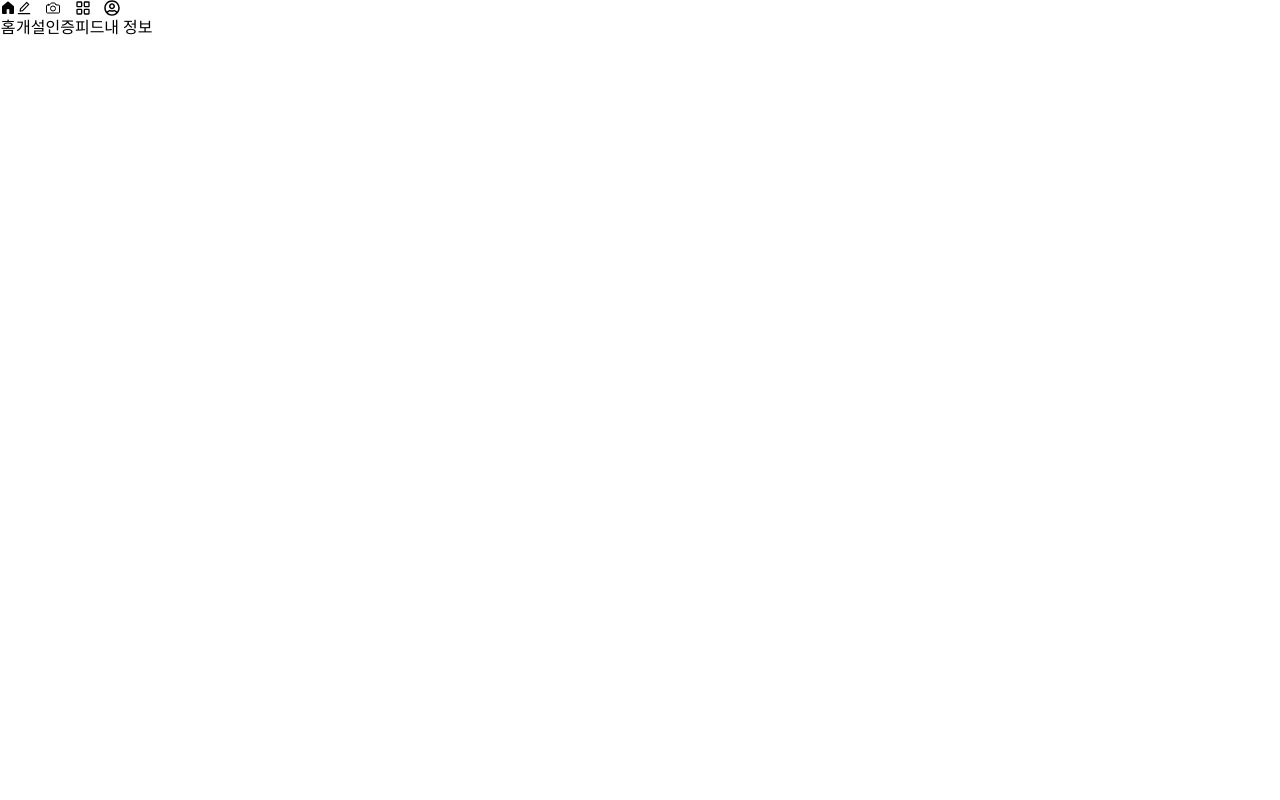
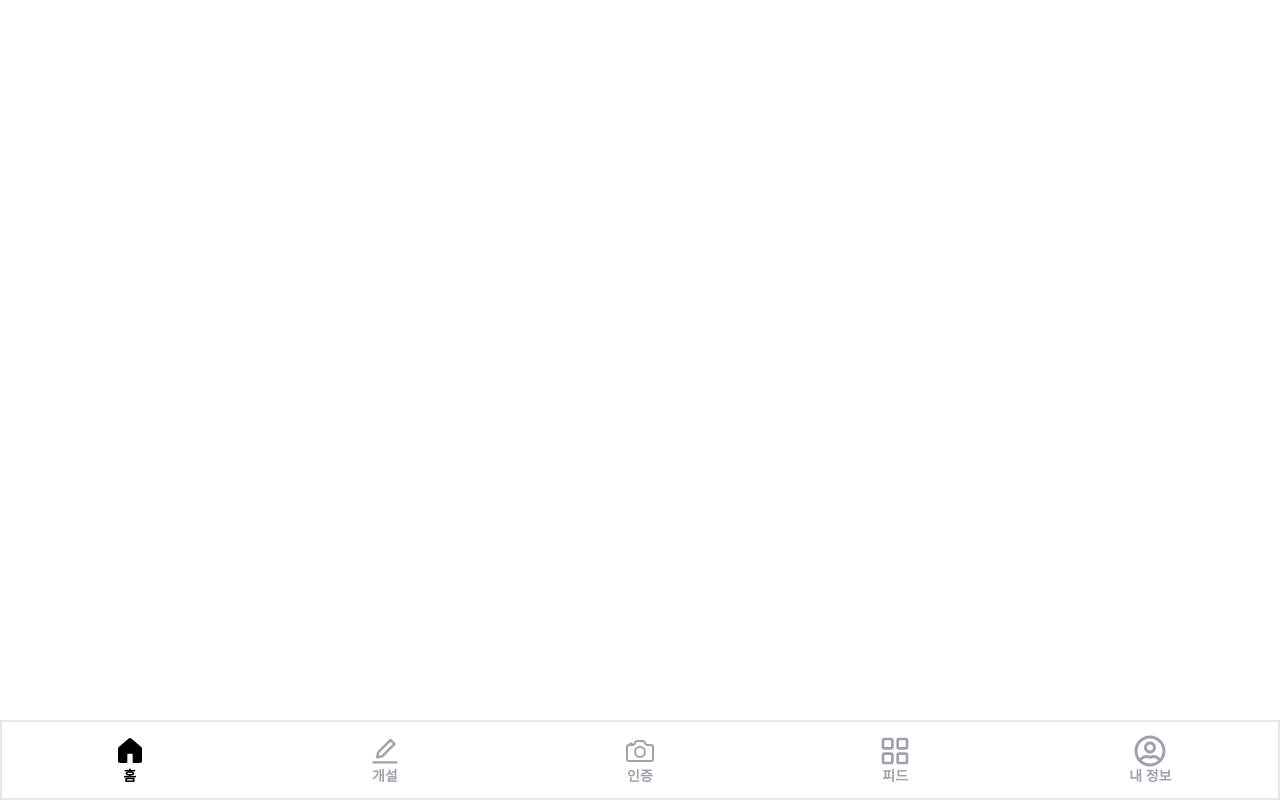
Before and after one commit to HwanheeMoon/Challenge-FE, a React (Create React App) app: page / in a window 1280 px wide. Built offline with nearby package versions, Linux system fonts and the light colour scheme; a web font is replaced by a local one.

Commit message:
:ambulance: !Hotfix : 테일윈드 수정

```diff
--- a/tailwind.config.js
+++ b/tailwind.config.js
@@ -1,7 +1,15 @@
-export const content = ["./src/**/*.{html,js,ts,tsx,jsx}"];
-export const theme = {
-   extend: {
-      // borderColor : "#ff6f70"
+/** @type {import {  } from "(tailwindcss).Config";} */
+module.exports = {
+   content: ["./src/**/*.{html,js,ts,tsx,jsx}"],
+   theme: {
+      extend: {},
    },
+   plugins: [require("daisyui")],
 };
-export const plugins = require("daisyui");
+
+// export const content = ["./src/**/*.{html,js,ts,tsx,jsx}"];
+// export const theme = {
+//    extend: {
+//    },
+// };
+// export const plugins = [require("daisyui")];
```
